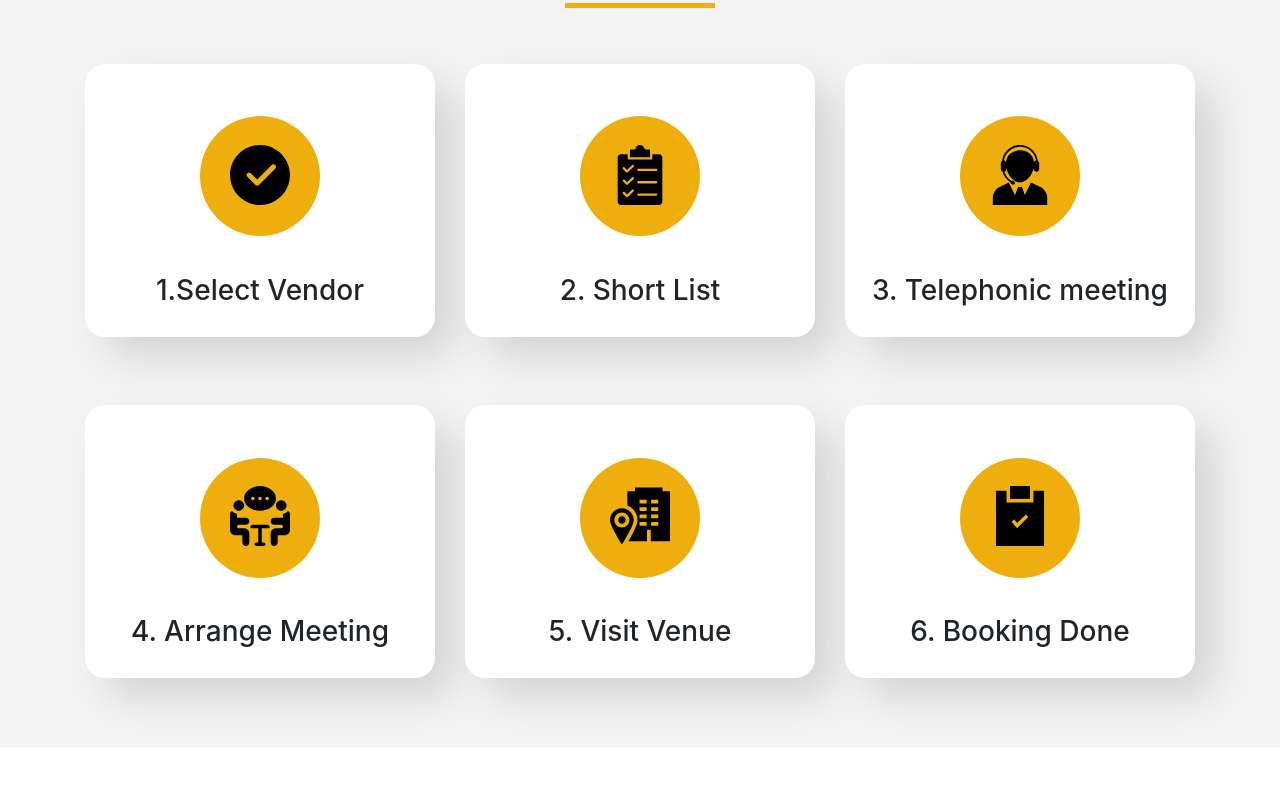
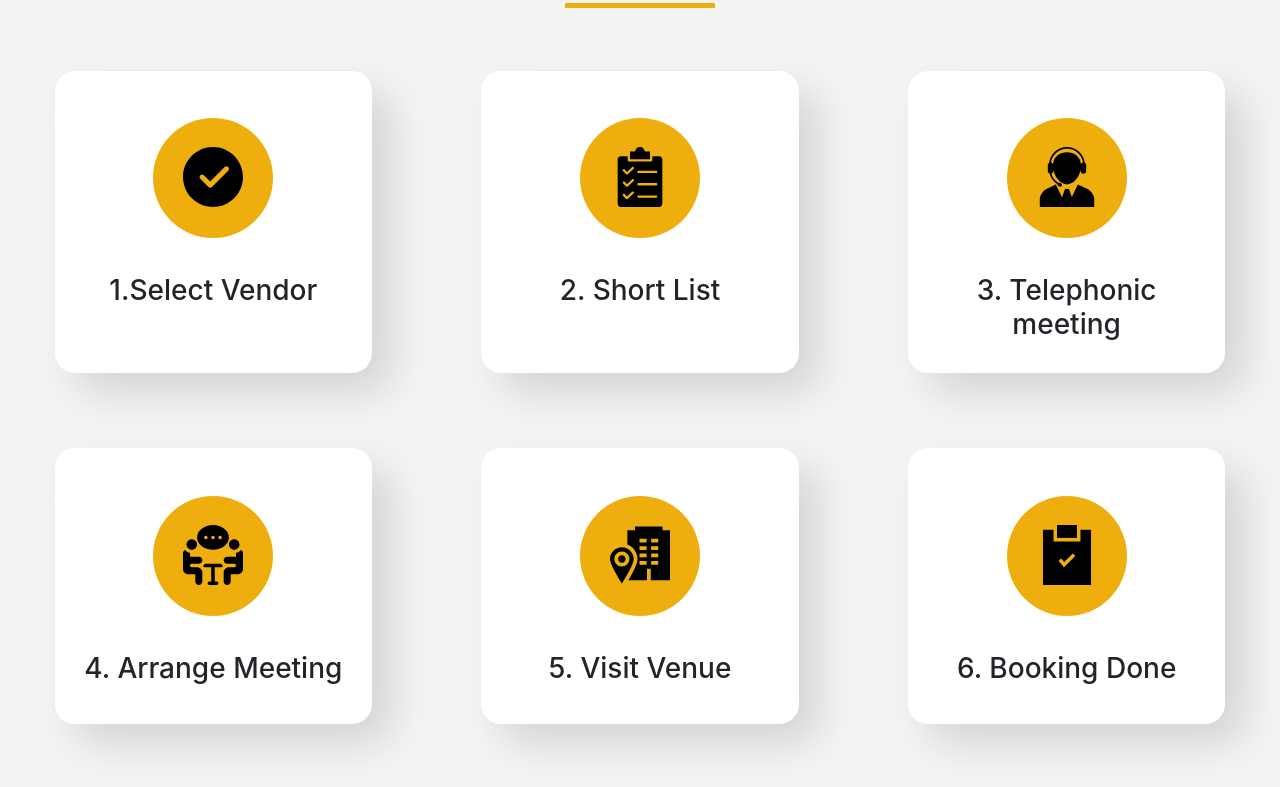
Before and after one commit to bhavesh48/aforevermoment, a plain HTML site: page index.html in a window 1280 px wide. Shown: the part 53-840 px from the top of the page. Before the commit the page ends 800 px from the top, so only its background shows below. Drawn offline with nearby package versions, Linux system fonts and the light colour scheme.

Commit message:
Add files via upload

```diff
--- a/index.html
+++ b/index.html
@@ -13,8 +13,8 @@
 <body>
     <!--------------------------------------How it works---------------------------------------------->
    <div class="container-fluid main">
-     <div class="container">
-        <h1>How it Works ?</h1>
+     <div class="">
+        <h1 class="text-sm text-md">How it Works ?</h1>
         <div class="title">
         </div>
           <div class="row">
--- a/style.css
+++ b/style.css
@@ -52,22 +52,15 @@
     margin-bottom: 20%;
     border-radius: 20px;
     border:none;
-    width: 100%;
-    height: 80%
+    width: 80%;
+    height: 80%;
+    margin-right: auto;
+    margin-left: auto;
 }
 .icons
 {
     height: 50%;
     width: 50%;
     color: #303030;
-    animation-name: myfirst;
-    animation-duration: 4s;
-}
-@keyframes myfirst {
-    rotate 360();
-    /* 0%   {background: red; left: 0px; top: 0px;}
-    25%  {background: yellow; left: 200px; top: 0px;}
-    50%  {background: blue; left: 200px; top: 200px;}
-    75%  {background: green; left: 0px; top: 200px;}
-    100% {background: red; left: 0px; top: 0px;} */
+    transition: .5s;
   }
```
